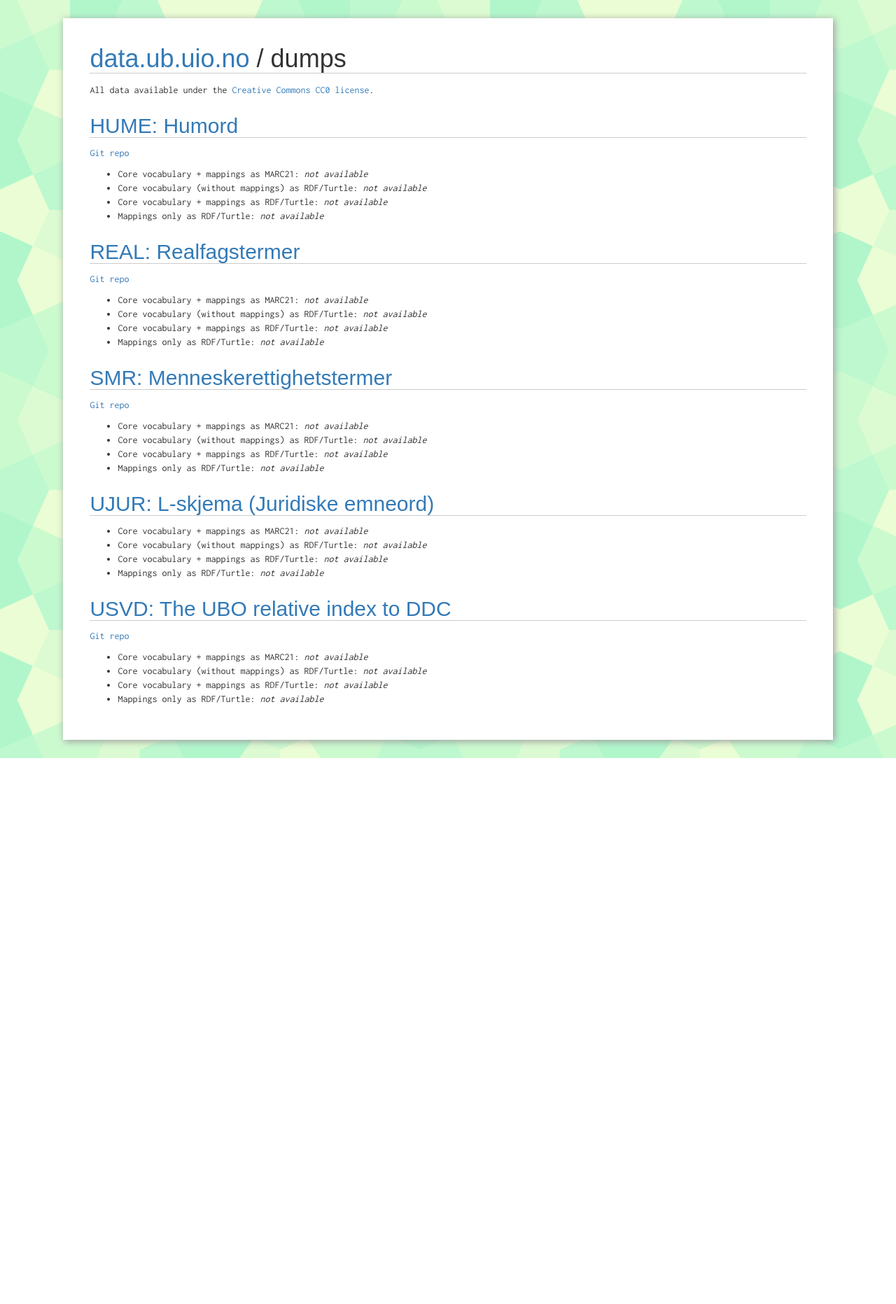
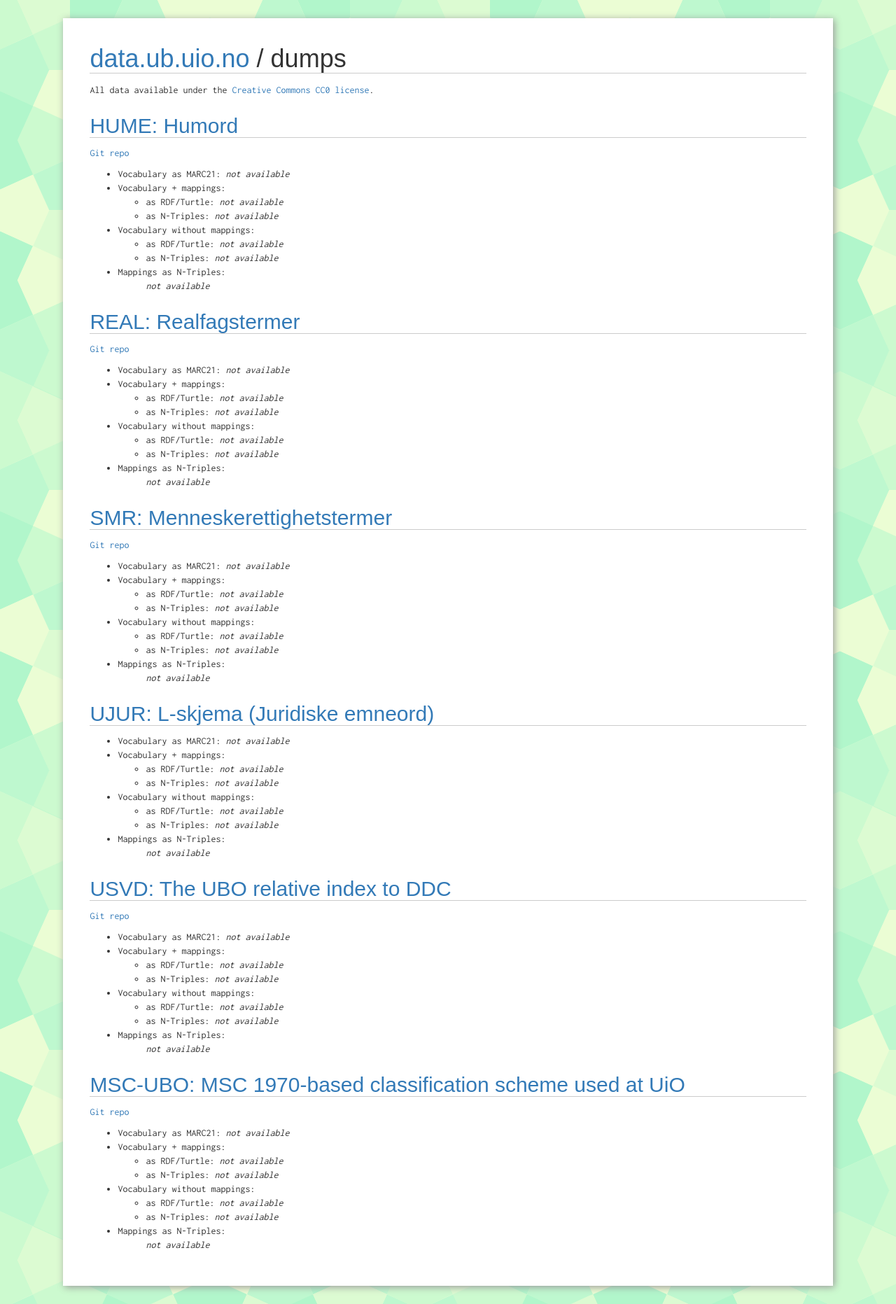
Before and after one commit to uio-library/data.ub.uio.no, a PHP site: page /dumps in a window 1280 px wide. Shown: the whole page at 70% size. Before the commit the page ends 1083 px from the top, so only its background shows below. Run offline with PHP 8.4, Linux system fonts and the light colour scheme.

Commit message:
Skosmos: Add more vocabularies

```diff
--- a/www/default/dumps/index.php
+++ b/www/default/dumps/index.php
@@ -47,6 +47,11 @@ $datasets = array(
         'git' => 'https://github.com/scriptotek/usvd',
         'freq' => 'irregularly',
     ),
+    'msc-ubo' => array(
+        'title' => 'MSC-UBO: MSC 1970-based classification scheme used at UiO',
+        'git' => 'https://github.com/realfagstermer/msc-ubo',
+        'freq' => 'irregularly',
+    ),
 );
 
 function fsize_hr($f) {
@@ -65,6 +70,20 @@ function dataset_file($f, $files) {
     }
 }
 
+function dataset_files($files, $pattern) {
+    $ret = '';
+    foreach ($files as $fname) {
+        if (preg_match($pattern, $fname)) {
+            $setname = explode('.', $fname)[0];
+            $ret .= "<li>$setname: " . dataset_file($fname, $files) . "</li>";
+        }
+    }
+    if (empty($ret)) {
+        return '<em>not available</em>';
+    }
+    return $ret;
+}
+
 foreach ($datasets as $dataset => $details) {
     echo '<h2><a class="anchor" name="' . $dataset . '">'. $details['title'] . '</a></h2>';
     $files = glob($dataset . '*');
@@ -78,11 +97,20 @@ foreach ($datasets as $dataset => $details) {
     }
     echo '</p>';
     echo '<ul>';
-
-    echo '  <li>Core vocabulary + mappings as MARC21: ' . dataset_file($dataset .'.marc21.xml', $files) . '</li>';
-    echo '  <li>Core vocabulary (without mappings) as RDF/Turtle: ' . dataset_file($dataset .'.ttl', $files) . '</li>';
-    echo '  <li>Core vocabulary + mappings as RDF/Turtle: ' . dataset_file($dataset .'.complete.ttl', $files) . '</li>';
-    echo '  <li>Mappings only as RDF/Turtle: ' . dataset_file($dataset .'.mappings.ttl', $files) . '</li>';
+    echo '  <li>Vocabulary as MARC21: ';
+    echo dataset_file($dataset .'.marc21.xml', $files);
+    echo '  </li>';
+    echo '  <li>Vocabulary + mappings:<ul>';
+    echo '    <li>as RDF/Turtle: ' . dataset_file($dataset .'.complete.ttl', $files) . '</li>';
+    echo '    <li>as N-Triples: ' . dataset_file($dataset .'.complete.nt', $files) . '</li>';
+    echo '  </ul></li>';
+    echo '  <li>Vocabulary without mappings:<ul>';
+    echo '    <li>as RDF/Turtle: ' . dataset_file($dataset .'.ttl', $files) . '</li>';
+    echo '    <li>as N-Triples: ' . dataset_file($dataset .'.nt', $files) . '</li>';
+    echo '  </ul></li>';
+    echo '  <li>Mappings as N-Triples:<ul>';
+    echo dataset_files($files, "/\.mappings.nt$/");
+    echo '  </ul></li>';
 
     // foreach ($files as $f) {
     //     echo '<li><a href="' . $f . '">' . $f . '</a> (' . $fsize . ')</li>';
```
Also changed, not shown: 1 other file.
